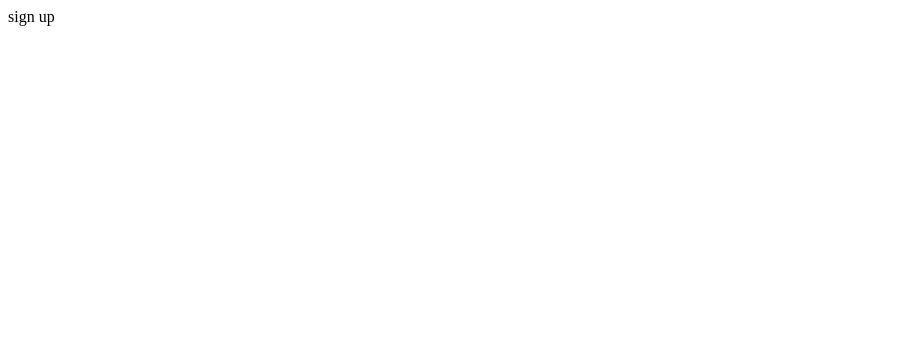
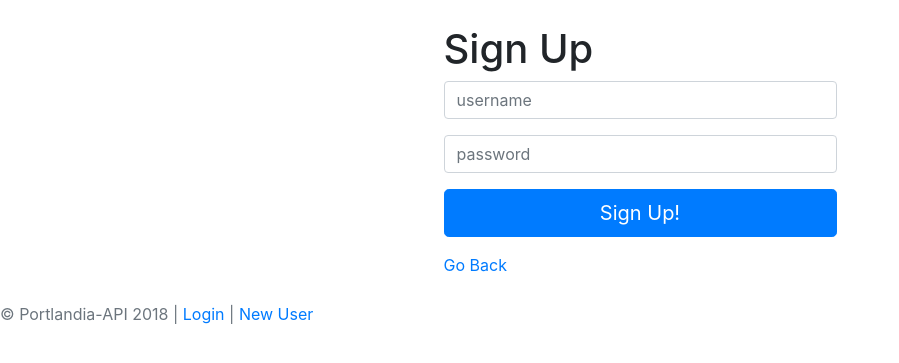
Before and after one commit to kendrajmoore/portlandia-api, a Node server app: page /portlandia/user/signup in a window 1280 px wide. Before the commit the part shown is almost empty. Shown: the top 363 px of the page, without its empty margins (0-899 px from the left). Run offline with Node 20, Linux system fonts and the light colour scheme; some libraries are stand-ins or nearby versions.

Commit message:
add views

```diff
--- a/controllers/users.js
+++ b/controllers/users.js
@@ -5,7 +5,7 @@ const User = require("../models/users.js");
 const bcrypt = require("bcrypt");
 
 router.get("/signup", (req, res) => {
-    res.send("sign up");
+    res.render("users/signup.hbs");
 });
 
 router.post("/signup", (req, res) => {
@@ -33,7 +33,7 @@ router.post("/signup", (req, res) => {
 
 // LOGIN FORM
 router.get("/login", (req, res) => {
-    res.send("login");
+    res.render("users/login.hbs");
 });
 
 // LOGIN
--- a/server.js
+++ b/server.js
@@ -45,7 +45,7 @@ mongoose.connect(
 );
 
 app.get("/", (req, res) => {
-    res.send("i love puppies");
+    res.send("portlandia home page");
 });
 
 //404 page
--- a/views/users/signup.hbs
+++ b/views/users/signup.hbs
@@ -2,7 +2,7 @@
 <div class="row">
 
       <div style="width: 30%; margin: 25px auto;">
-          <form action="/user/sign-up" method="post">
+          <form action="/portlandia/user/signup" method="post">
               <div class="form-group">
                 <h1>Sign Up</h1>
                   <input class="form-control" type="text" name="username" placeholder="username">
```
